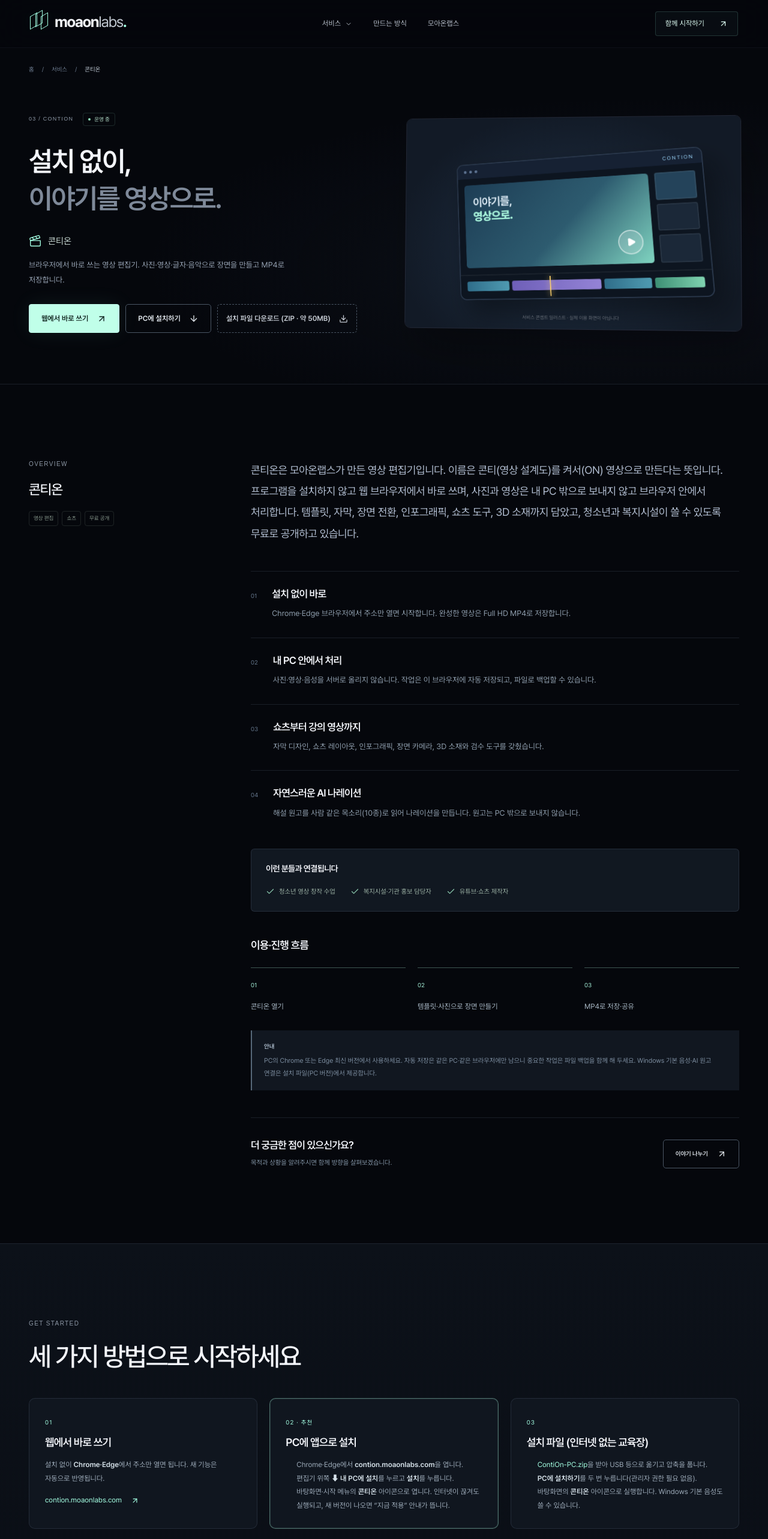
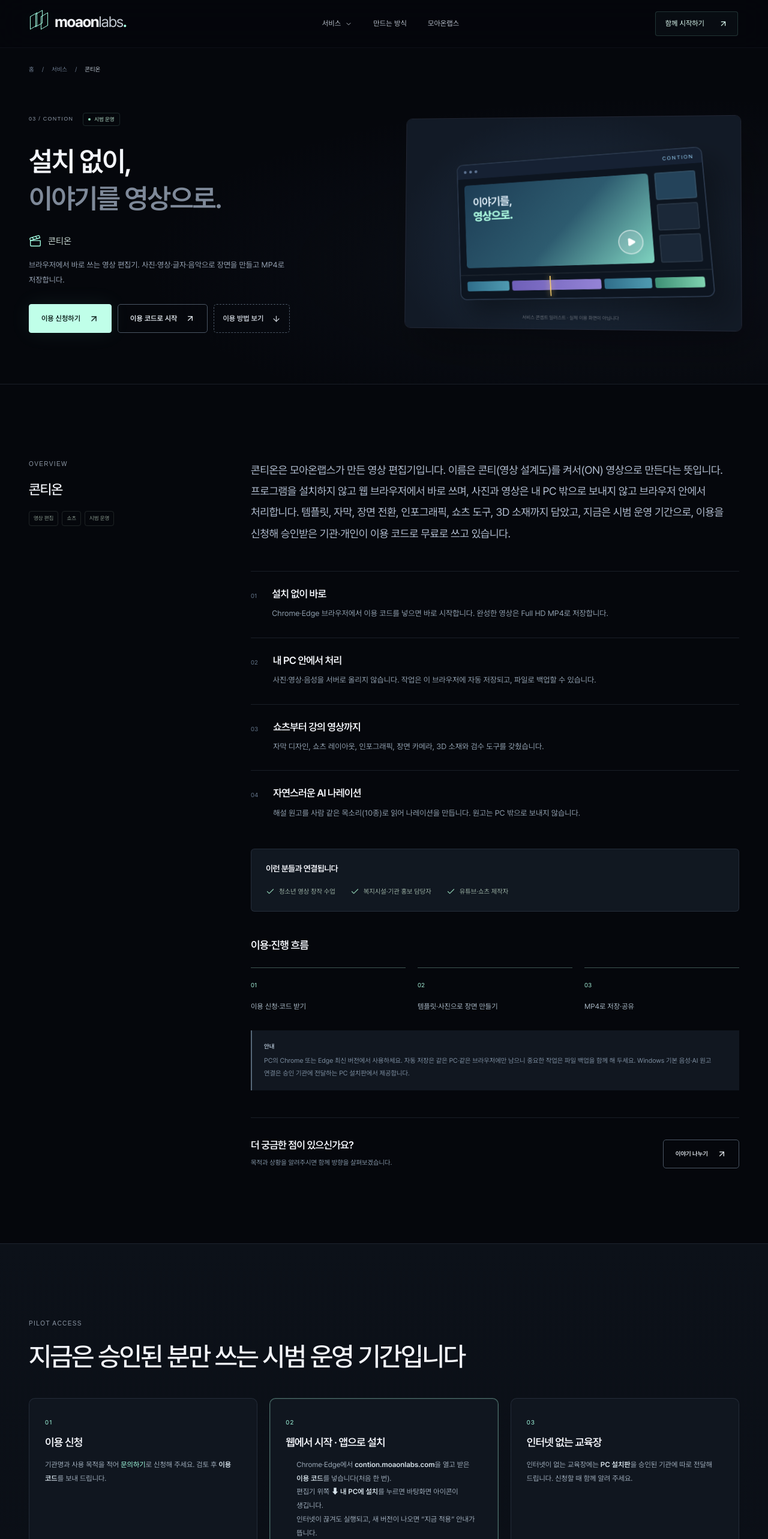
Before and after one commit to James-1971-source/moaonlabs-website, a Next.js app: page /services/contion/ in a window 1280 px wide. Shown: the top 2566 px of the page at 60% size. Built offline with nearby package versions, Linux system fonts and the light colour scheme.

Commit message:
콘티온: 시범 운영(이용 신청·이용 코드), 공개 설치 파일 링크 제거

```diff
--- a/src/components/moaon.tsx
+++ b/src/components/moaon.tsx
@@ -2,7 +2,7 @@
 
 import Link from 'next/link';
 import { useEffect, useState, useSyncExternalStore } from 'react';
-import { Download, ArrowDown, Clapperboard, ArrowRight, ArrowUpRight, BookOpen, Check, ChevronDown, Copy, Film, GraduationCap, Layers, Mail, Menu, Monitor, Phone, Play, ShoppingBag, Workflow, X } from 'lucide-react';
+import { ArrowDown, Clapperboard, ArrowRight, ArrowUpRight, BookOpen, Check, ChevronDown, Copy, Film, GraduationCap, Layers, Mail, Menu, Monitor, Phone, Play, ShoppingBag, Workflow, X } from 'lucide-react';
 import { company, services, type Service } from '@/lib/services';
 
 export function Brand({ compact = false }: { compact?: boolean }) {
@@ -70,15 +70,14 @@ export function Footer() {
 
 
 const CONTION_WEB = 'https://contion.moaonlabs.com/';
-const CONTION_ZIP = 'https://github.com/James-1971-source/contion-web/releases/latest/download/ContiOn-PC.zip';
 function ContiOnActions() {
-  return <div className="contion-actions"><a className="button button-primary" href={CONTION_WEB} target="_blank" rel="noopener noreferrer">웹에서 바로 쓰기 <ArrowUpRight size={17} /><span className="sr-only"> (새 탭)</span></a><a className="button button-outline" href="#install">PC에 설치하기 <ArrowDown size={16} /></a><a className="button button-quiet" href={CONTION_ZIP}>설치 파일 다운로드 (ZIP · 약 50MB) <Download size={15} /></a></div>;
+  return <div className="contion-actions"><Link href="/contact/?service=contion" className="button button-primary">이용 신청하기 <ArrowUpRight size={17} /></Link><a className="button button-outline" href={CONTION_WEB} target="_blank" rel="noopener noreferrer">이용 코드로 시작 <ArrowUpRight size={16} /><span className="sr-only"> (새 탭)</span></a><a className="button button-quiet" href="#install">이용 방법 보기 <ArrowDown size={15} /></a></div>;
 }
 function ContiOnInstall() {
-  return <section id="install" className="section contion-install"><div className="container"><p className="eyebrow muted">GET STARTED</p><h2>세 가지 방법으로 시작하세요</h2><div className="contion-ways">
-    <article><span className="way-no">01</span><h3>웹에서 바로 쓰기</h3><p>설치 없이 <b>Chrome·Edge</b>에서 주소만 열면 됩니다. 새 기능은 자동으로 반영됩니다.</p><a className="text-link" href={CONTION_WEB} target="_blank" rel="noopener noreferrer">contion.moaonlabs.com <ArrowUpRight size={14} /></a></article>
-    <article className="way-main"><span className="way-no">02 · 추천</span><h3>PC에 앱으로 설치</h3><ol><li>Chrome·Edge에서 <b>contion.moaonlabs.com</b>을 엽니다.</li><li>편집기 위쪽 <b>⬇ 내 PC에 설치</b>를 누르고 <b>설치</b>를 누릅니다.</li><li>바탕화면·시작 메뉴의 <b>콘티온</b> 아이콘으로 엽니다. 인터넷이 끊겨도 실행되고, 새 버전이 나오면 “지금 적용” 안내가 뜹니다.</li></ol></article>
-    <article><span className="way-no">03</span><h3>설치 파일 (인터넷 없는 교육장)</h3><ol><li><a href={CONTION_ZIP}>ContiOn-PC.zip</a>을 받아 USB 등으로 옮기고 압축을 풉니다.</li><li><b>PC에 설치하기</b>를 두 번 누릅니다(관리자 권한 필요 없음).</li><li>바탕화면의 <b>콘티온</b> 아이콘으로 실행합니다. Windows 기본 음성도 쓸 수 있습니다.</li></ol></article>
+  return <section id="install" className="section contion-install"><div className="container"><p className="eyebrow muted">PILOT ACCESS</p><h2>지금은 승인된 분만 쓰는 시범 운영 기간입니다</h2><div className="contion-ways">
+    <article><span className="way-no">01</span><h3>이용 신청</h3><p>기관명과 사용 목적을 적어 <Link href="/contact/?service=contion">문의하기</Link>로 신청해 주세요. 검토 후 <b>이용 코드</b>를 보내 드립니다.</p></article>
+    <article className="way-main"><span className="way-no">02</span><h3>웹에서 시작 · 앱으로 설치</h3><ol><li>Chrome·Edge에서 <b>contion.moaonlabs.com</b>을 열고 받은 <b>이용 코드</b>를 넣습니다(처음 한 번).</li><li>편집기 위쪽 <b>⬇ 내 PC에 설치</b>를 누르면 바탕화면 아이콘이 생깁니다.</li><li>인터넷이 끊겨도 실행되고, 새 버전이 나오면 “지금 적용” 안내가 뜹니다.</li></ol></article>
+    <article><span className="way-no">03</span><h3>인터넷 없는 교육장</h3><p>인터넷이 없는 교육장에는 <b>PC 설치판</b>을 승인된 기관에 따로 전달해 드립니다. 신청할 때 함께 알려 주세요.</p></article>
   </div><div className="contion-notes"><p><b>권장 환경</b> Windows PC · Chrome 또는 Edge 최신 버전 (휴대폰·태블릿은 권장하지 않습니다)</p><p><b>작업 보관</b> 작업은 이 PC의 브라우저에 자동 저장됩니다. 다른 PC로 옮기거나 오래 보관할 작업은 편집기의 <b>백업</b> 버튼으로 파일을 저장하세요.</p><p><b>처음 한 번 내려받는 것</b> 자동 자막(약 135~290MB)·AI 음성(약 380MB)은 처음 쓸 때만 인터넷으로 모델을 받습니다. 사진·영상·원고는 PC 밖으로 보내지 않습니다.</p><p><b>AI 음성</b> Supertone Supertonic 3(OpenRAIL-M)을 씁니다. 실제 사람인 척하거나 남을 사칭하는 용도로는 쓸 수 없고, 영상에는 AI 음성임을 밝혀 주세요.</p></div></div></section>;
 }
 
--- a/src/lib/services.ts
+++ b/src/lib/services.ts
@@ -35,19 +35,19 @@ export const services: Service[] = [
     note: '판매 상품과 가격·배송·교환 조건은 네이버 스마트스토어의 안내를 기준으로 합니다.',
   },
   {
-    slug: 'contion', name: '콘티온', english: 'CONTION', category: '디지털 서비스', status: '운영 중', number: '03',
+    slug: 'contion', name: '콘티온', english: 'CONTION', category: '디지털 서비스', status: '시범 운영', number: '03',
     tagline: '설치 없이,\n이야기를 영상으로.',
     description: '브라우저에서 바로 쓰는 영상 편집기. 사진·영상·글자·음악으로 장면을 만들고 MP4로 저장합니다.',
-    detail: '콘티온은 모아온랩스가 만든 영상 편집기입니다. 이름은 콘티(영상 설계도)를 켜서(ON) 영상으로 만든다는 뜻입니다. 프로그램을 설치하지 않고 웹 브라우저에서 바로 쓰며, 사진과 영상은 내 PC 밖으로 보내지 않고 브라우저 안에서 처리합니다. 템플릿, 자막, 장면 전환, 인포그래픽, 쇼츠 도구, 3D 소재까지 담았고, 청소년과 복지시설이 쓸 수 있도록 무료로 공개하고 있습니다.',
+    detail: '콘티온은 모아온랩스가 만든 영상 편집기입니다. 이름은 콘티(영상 설계도)를 켜서(ON) 영상으로 만든다는 뜻입니다. 프로그램을 설치하지 않고 웹 브라우저에서 바로 쓰며, 사진과 영상은 내 PC 밖으로 보내지 않고 브라우저 안에서 처리합니다. 템플릿, 자막, 장면 전환, 인포그래픽, 쇼츠 도구, 3D 소재까지 담았고, 지금은 시범 운영 기간으로, 이용을 신청해 승인받은 기관·개인이 이용 코드로 무료로 쓰고 있습니다.',
     audience: ['청소년 영상 창작 수업', '복지시설·기관 홍보 담당자', '유튜브·쇼츠 제작자'],
     features: [
-      { title: '설치 없이 바로', text: 'Chrome·Edge 브라우저에서 주소만 열면 시작합니다. 완성한 영상은 Full HD MP4로 저장합니다.' },
+      { title: '설치 없이 바로', text: 'Chrome·Edge 브라우저에서 이용 코드를 넣으면 바로 시작합니다. 완성한 영상은 Full HD MP4로 저장합니다.' },
       { title: '내 PC 안에서 처리', text: '사진·영상·음성을 서버로 올리지 않습니다. 작업은 이 브라우저에 자동 저장되고, 파일로 백업할 수 있습니다.' },
       { title: '쇼츠부터 강의 영상까지', text: '자막 디자인, 쇼츠 레이아웃, 인포그래픽, 장면 카메라, 3D 소재와 검수 도구를 갖췄습니다.' },
       { title: '자연스러운 AI 나레이션', text: '해설 원고를 사람 같은 목소리(10종)로 읽어 나레이션을 만듭니다. 원고는 PC 밖으로 보내지 않습니다.' },
-    ], steps: ['콘티온 열기', '템플릿·사진으로 장면 만들기', 'MP4로 저장·공유'], tags: ['영상 편집', '쇼츠', '무료 공개'],
-    external: 'https://contion.moaonlabs.com/', externalLabel: '콘티온 시작하기',
-    note: 'PC의 Chrome 또는 Edge 최신 버전에서 사용하세요. 자동 저장은 같은 PC·같은 브라우저에만 남으니 중요한 작업은 파일 백업을 함께 해 두세요. Windows 기본 음성·AI 원고 연결은 설치 파일(PC 버전)에서 제공합니다.',
+    ], steps: ['이용 신청·코드 받기', '템플릿·사진으로 장면 만들기', 'MP4로 저장·공유'], tags: ['영상 편집', '쇼츠', '시범 운영'],
+    external: 'https://contion.moaonlabs.com/', externalLabel: '이용 코드로 시작',
+    note: 'PC의 Chrome 또는 Edge 최신 버전에서 사용하세요. 자동 저장은 같은 PC·같은 브라우저에만 남으니 중요한 작업은 파일 백업을 함께 해 두세요. Windows 기본 음성·AI 원고 연결은 승인 기관에 전달하는 PC 설치판에서 제공합니다.',
   },
   {
     slug: 'websites', name: '홈페이지 제작', english: 'WEB EXPERIENCE', category: '제작 서비스', status: '운영 중', number: '04',
```
